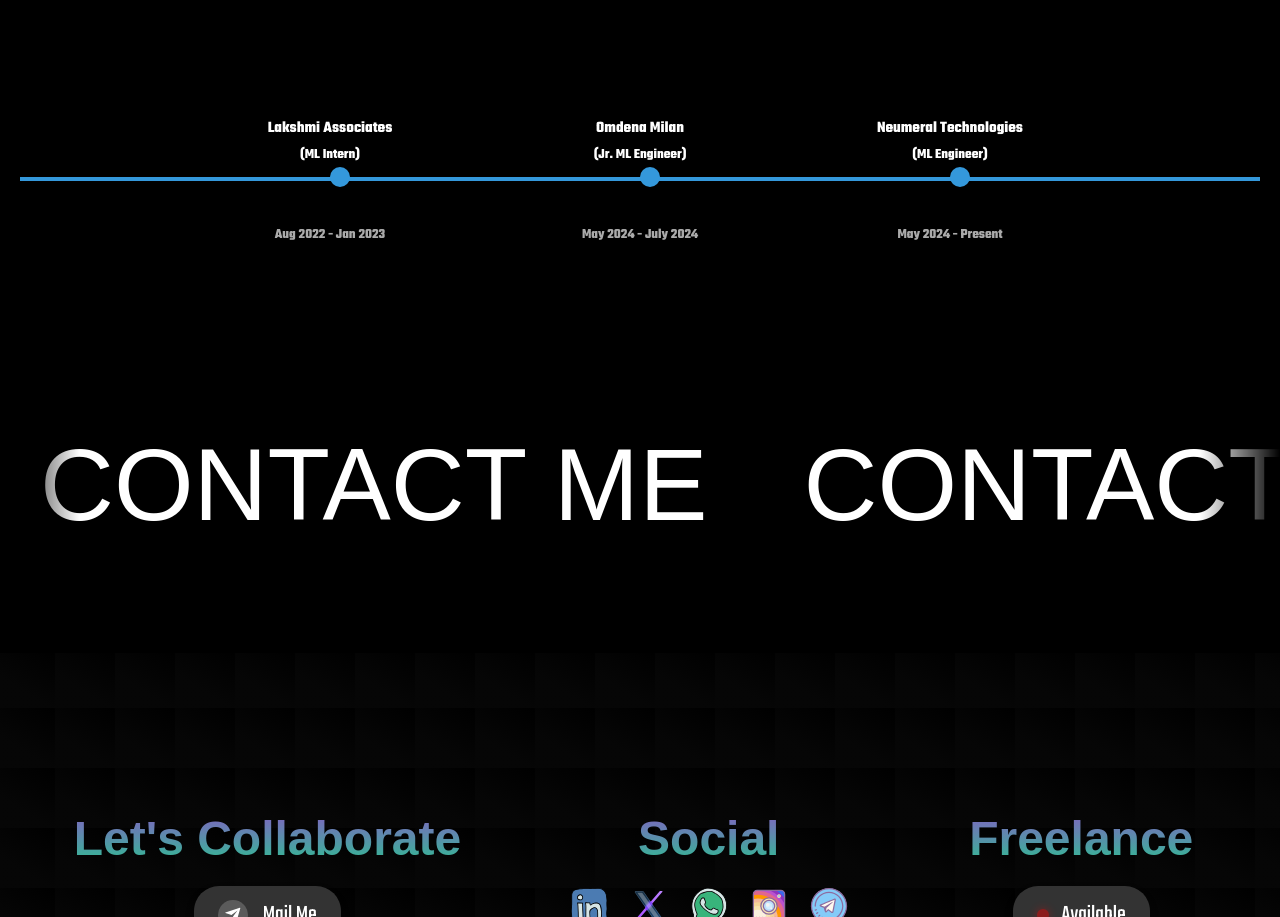
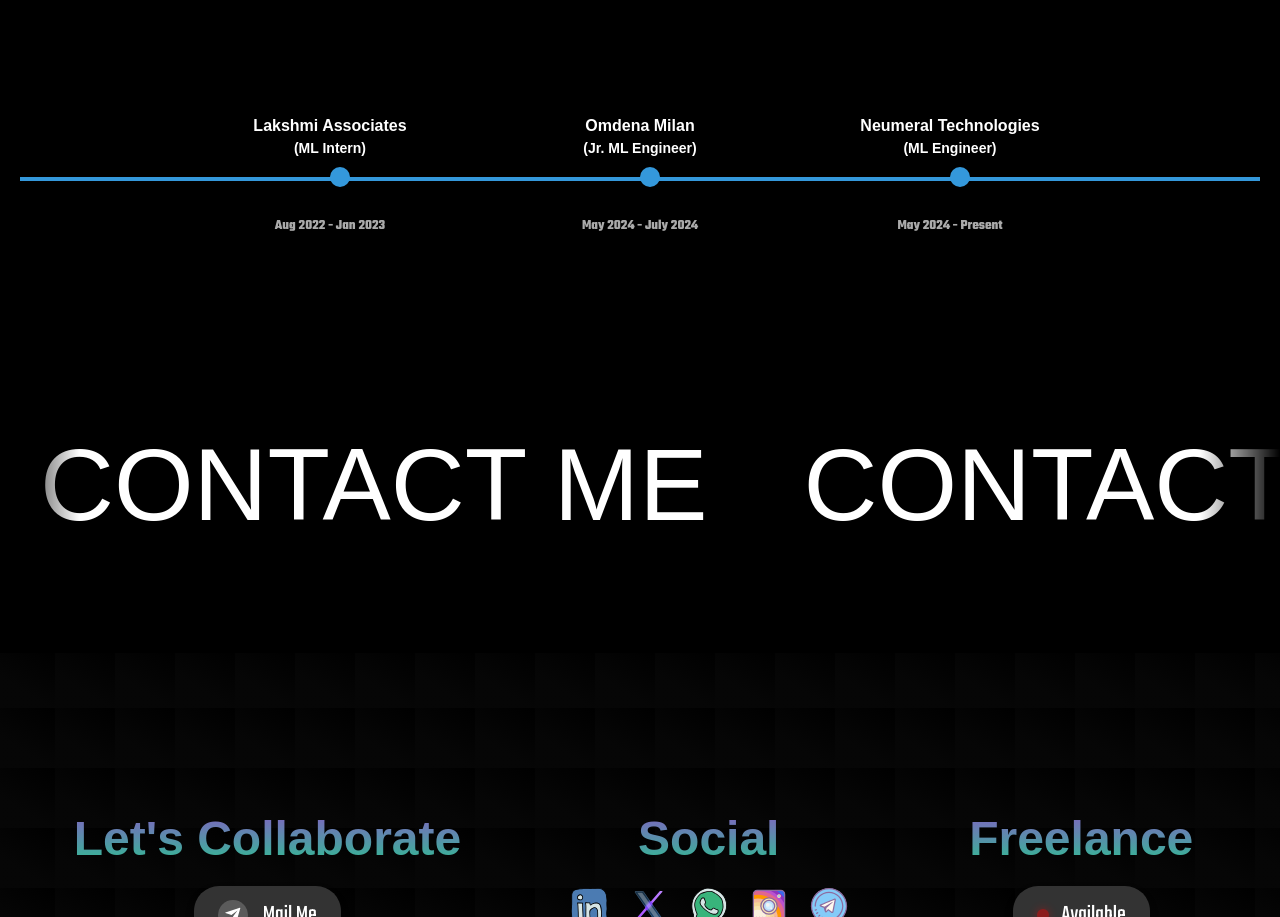
Before and after one commit to Ashikcsabu/A.C.S_Core, a plain HTML site: page index.html in a window 1280 px wide. Shown: the part 4325-5242 px from the top of the page. Drawn offline with nearby package versions, Linux system fonts and the light colour scheme; a web font is replaced by a local one.

Commit message:
Update index.html

```diff
--- a/index.html
+++ b/index.html
@@ -1604,7 +1604,6 @@
         }
 
         .label {
-            font-family: "Teko", sans-serif;
             position: absolute;
             top: 40px;
             transform: translateX(-50%);
@@ -1618,7 +1617,6 @@
 
         .role {
             display: block;
-            font-family: "Teko", sans-serif;
             font-size: 14px;
             margin-top: 5px;
         }
@@ -1635,15 +1633,9 @@
         .dot2 { left: 50%; }
         .dot3 { left: 75%; }
 
-        .label1 { left: 25%;
-                  font-family: "Teko", sans-serif;
-                }
-        .label2 { left: 50%;
-                  font-family: "Teko", sans-serif;
-                }
-        .label3 { left: 75%;
-                  font-family: "Teko", sans-serif;
-                }
+        .label1 { left: 25%; }
+        .label2 { left: 50%; }
+        .label3 { left: 75%; }
 
         /* Responsive Design */
         @media screen and (max-width: 992px) {
```
